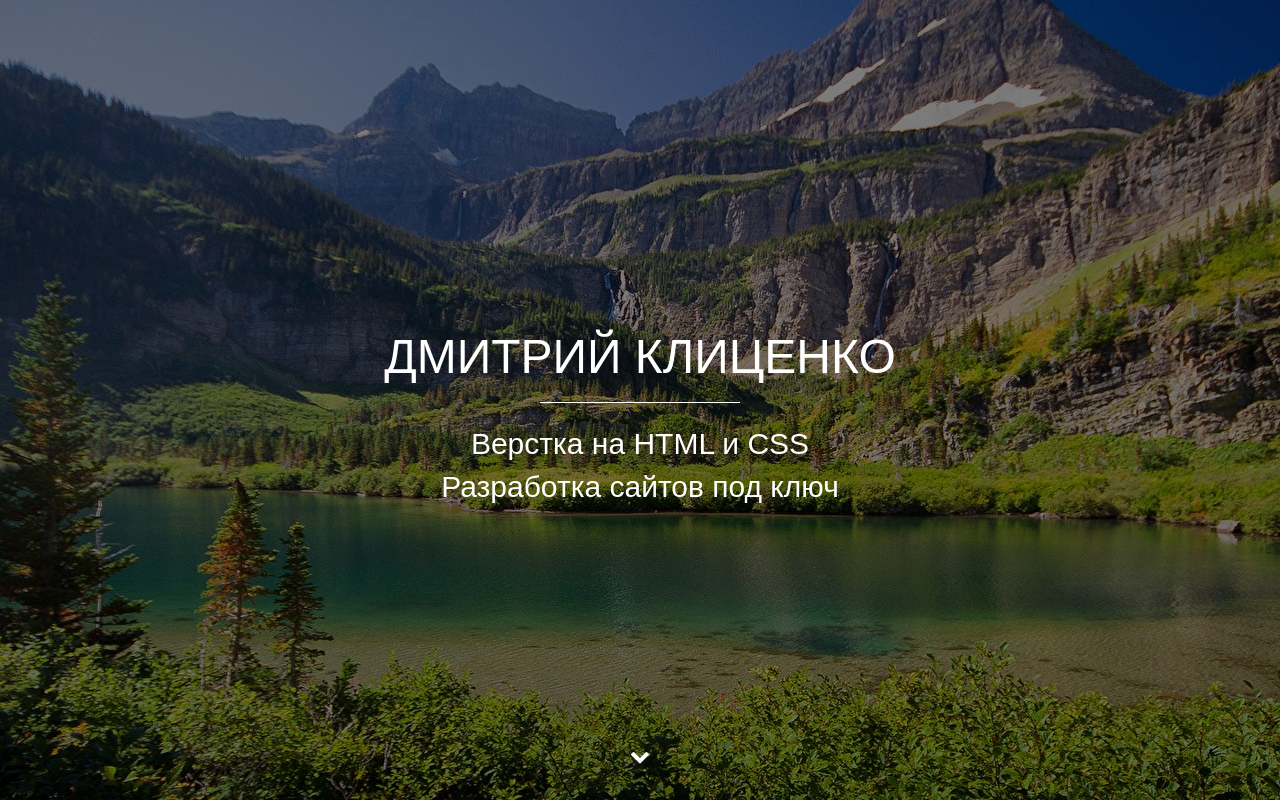
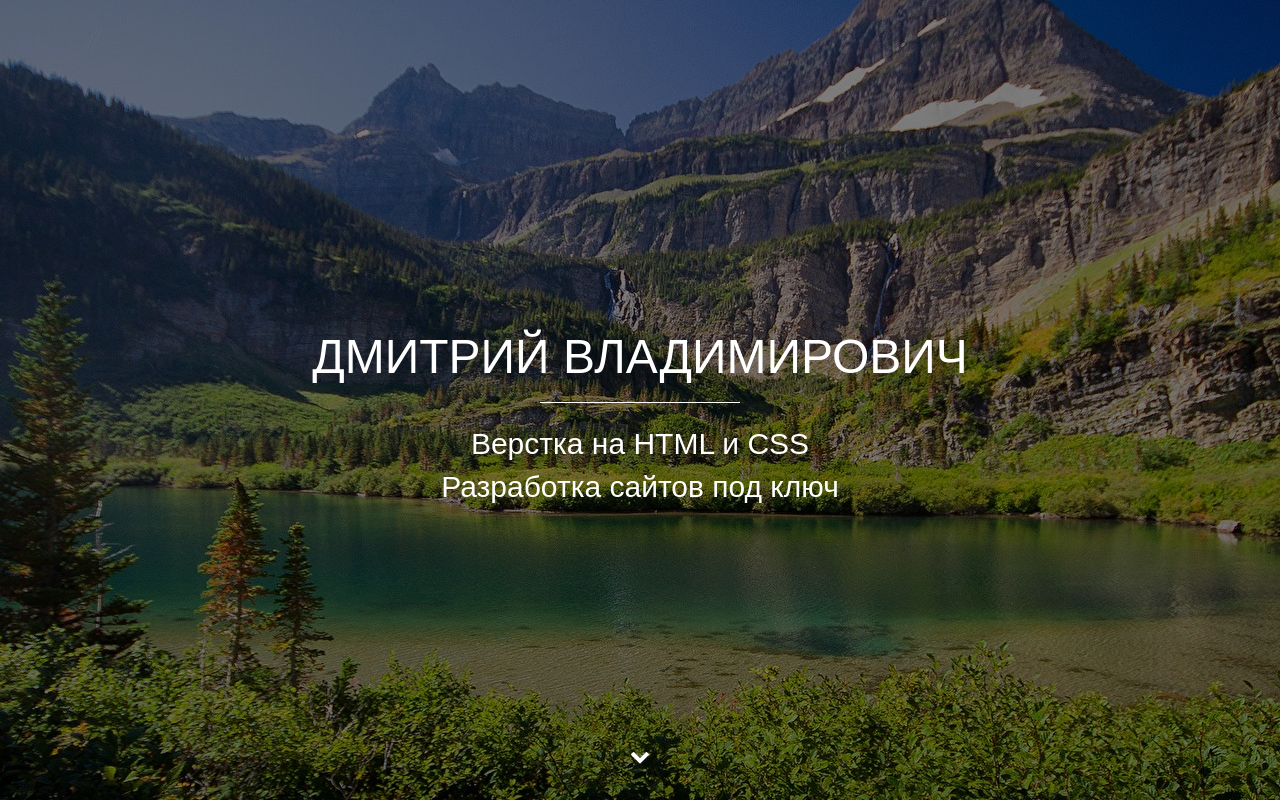
Before and after one commit to dimaklitsenko/dimaklitsenko.github.io, a plain HTML site: page index.html in a window 1280 px wide. Shown: the top 802 px of the page. Drawn offline with nearby package versions, Linux system fonts and the light colour scheme.

Commit message:
Add files via upload

```diff
--- a/index.html
+++ b/index.html
@@ -28,7 +28,7 @@
     <div class="main-overlay"></div>
       <div class="wrapper">
         <div class="main-header">
-         <h1>Дмитрий Клиценко</h1>
+         <h1>Дмитрий Владимирович</h1>
           <div class="main-line"></div>
             <p>Верстка на HTML и CSS <br> Разработка сайтов под ключ</p>
           </div>
```
